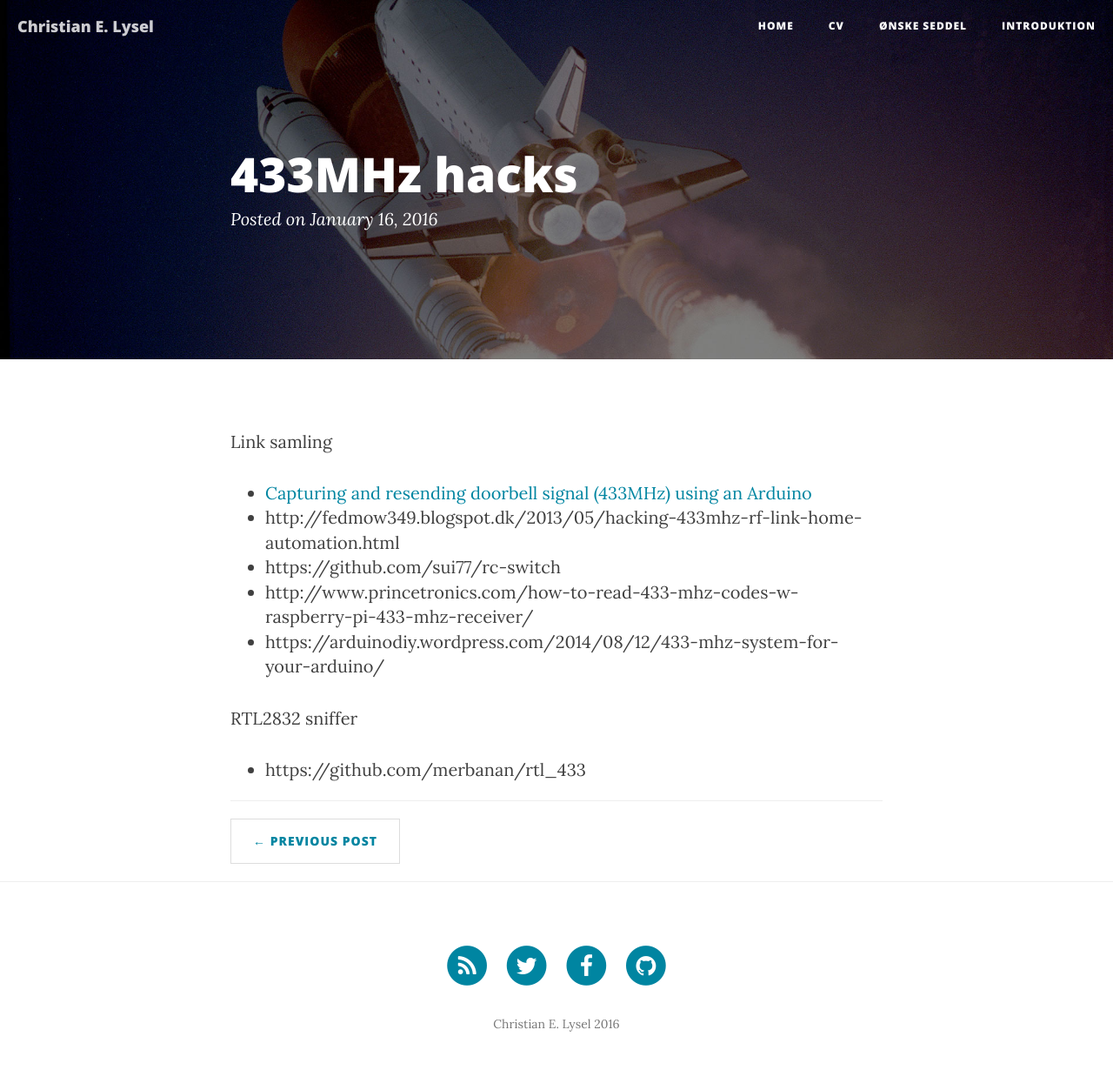
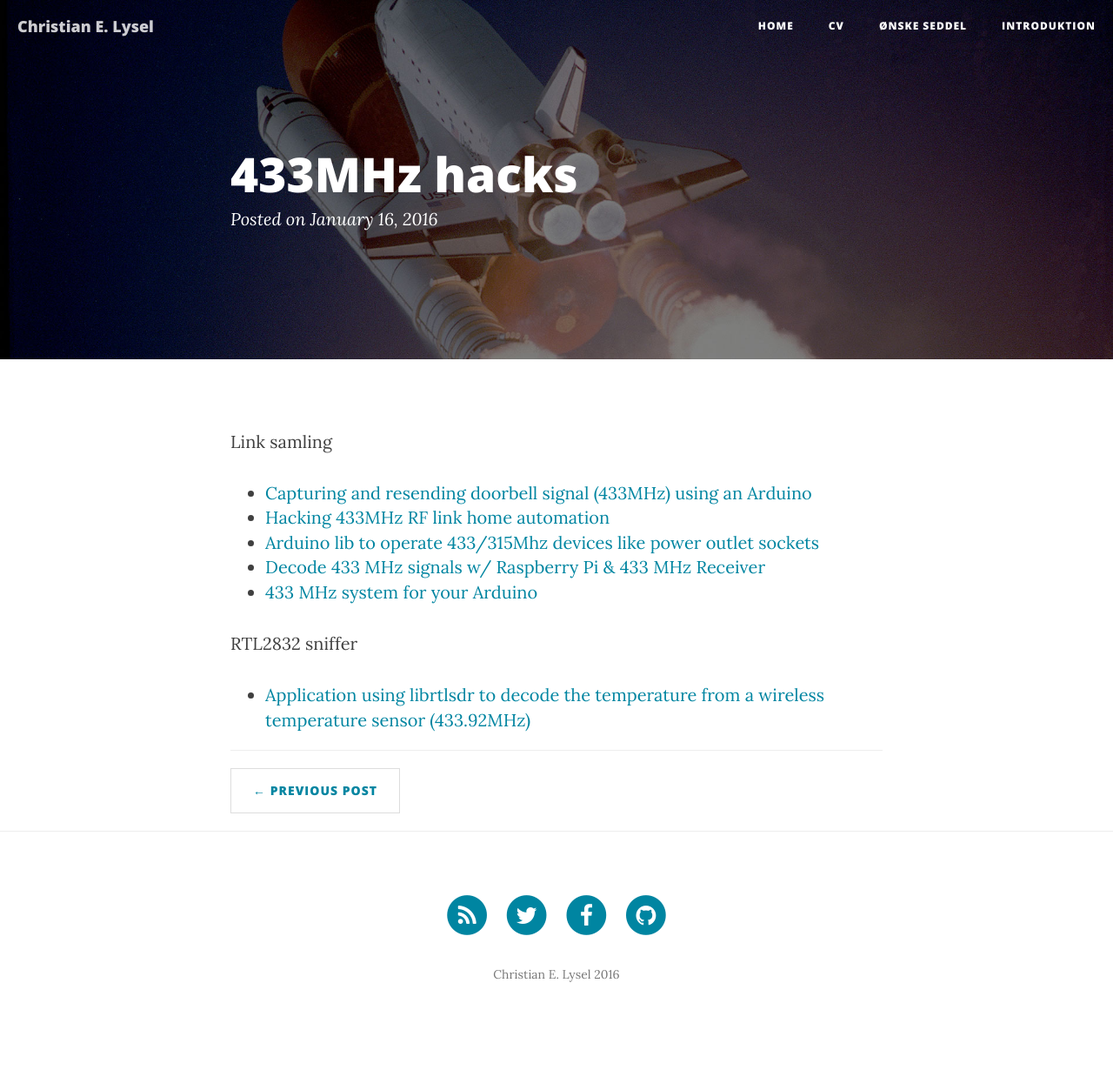
Before and after one commit to clysel/christian.lysel.net, a Jekyll site: the page built from _posts/2016-01-16-433MHz.markdown, in a window 1280 px wide. Shown: the whole page at 87% size. Built offline with Jekyll 4.4.1, drawn with Linux system fonts in a browser that asks for light colours; nearby versions of some CDN libraries; after the commit the page ends 1196 px from its top, so only the background shows below that.

Commit message:
Update 2016-01-16-433MHz.markdown

```diff
--- a/_posts/2016-01-16-433MHz.markdown
+++ b/_posts/2016-01-16-433MHz.markdown
@@ -7,11 +7,12 @@ title: 433MHz hacks
 Link samling
 
  * [Capturing and resending doorbell signal (433MHz) using an Arduino](http://theforce.dk/rf/)
- * http://fedmow349.blogspot.dk/2013/05/hacking-433mhz-rf-link-home-automation.html
- * https://github.com/sui77/rc-switch
- * http://www.princetronics.com/how-to-read-433-mhz-codes-w-raspberry-pi-433-mhz-receiver/
- * https://arduinodiy.wordpress.com/2014/08/12/433-mhz-system-for-your-arduino/
+ * [Hacking 433MHz RF link home automation](http://fedmow349.blogspot.dk/2013/05/hacking-433mhz-rf-link-home-automation.html)
+ * [Arduino lib to operate 433/315Mhz devices like power outlet sockets](https://github.com/sui77/rc-switch)
+ * [Decode 433 MHz signals w/ Raspberry Pi & 433 MHz Receiver](http://www.princetronics.com/how-to-read-433-mhz-codes-w-raspberry-pi-433-mhz-receiver/)
+ * [433 MHz system for your Arduino](https://arduinodiy.wordpress.com/2014/08/12/433-mhz-system-for-your-arduino/)
 
 RTL2832 sniffer
 
- * https://github.com/merbanan/rtl_433
+ * [Application using librtlsdr to decode the temperature from a wireless temperature sensor (433.92MHz)
+](https://github.com/merbanan/rtl_433)
```
